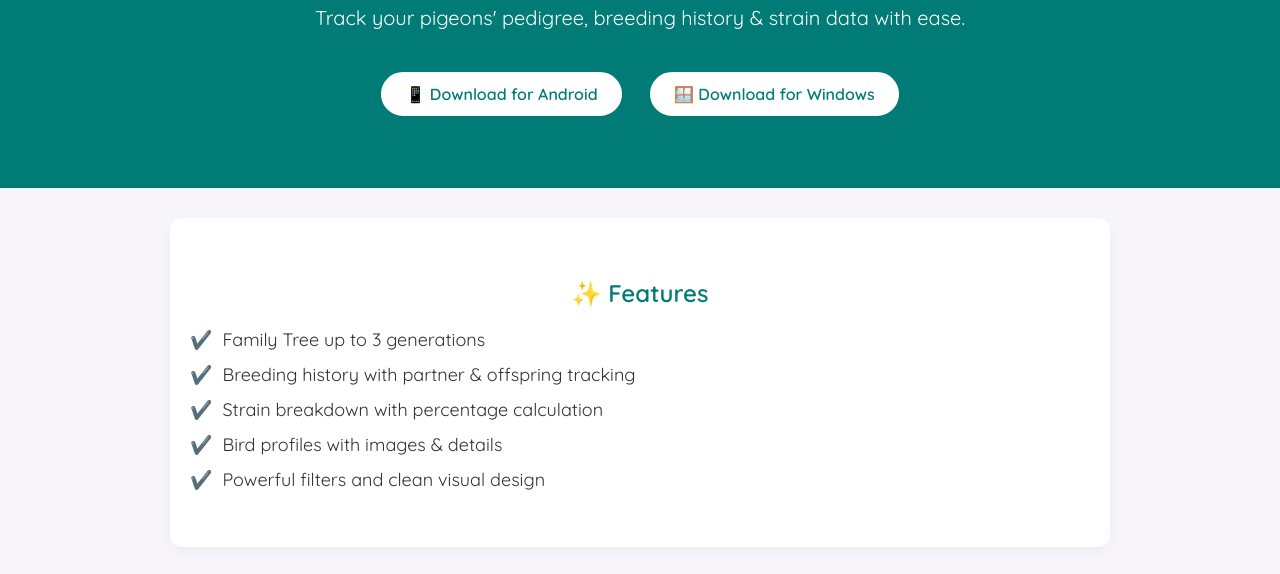
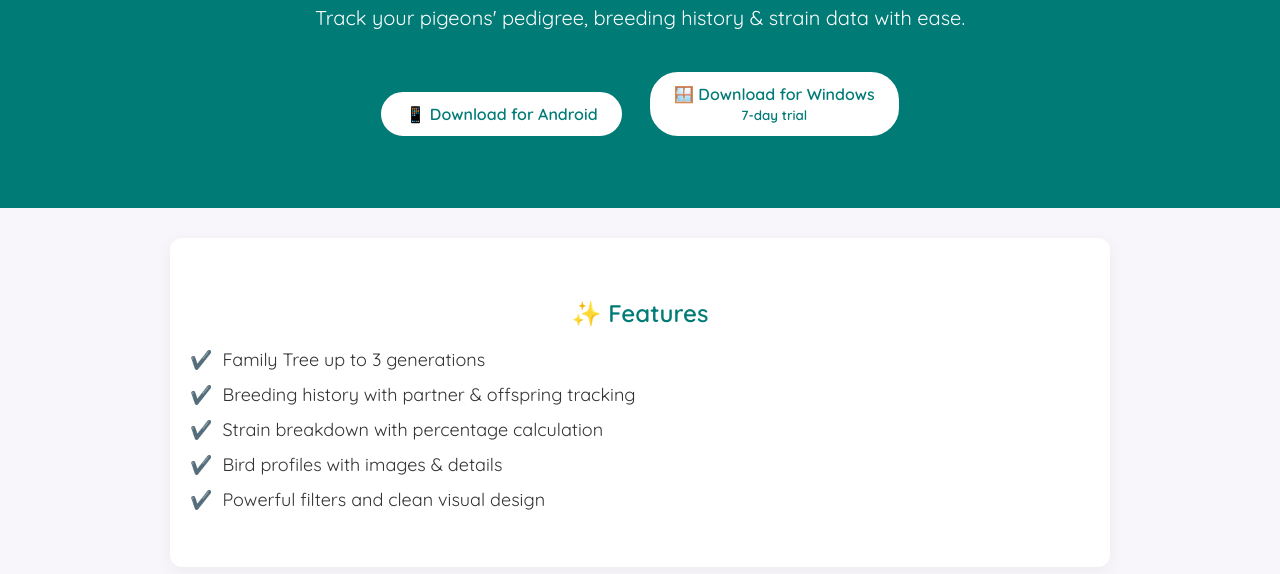
Before and after one commit to GAWdessey/PediPigeon, a plain HTML site: page index.html in a window 1280 px wide. Shown: the part 156-730 px from the top of the page. Drawn offline with Linux system fonts and the light colour scheme.

Commit message:
Update index.html
updating the windows download for github

```diff
--- a/index.html
+++ b/index.html
@@ -128,7 +128,9 @@
     <p>Track your pigeons' pedigree, breeding history & strain data with ease.</p>
     <div class="buttons">
       <a href="https://drive.google.com/uc?export=download&id=17-r-jjqmw5odBpKza8SXaXIDnAVCa7hc">📱 Download for Android</a>
-      <a href="https://drive.google.com/uc?export=download&id=1rxOaAUKnwSbZlE9H-ZzCjbMygXt6Y4wv">🪟 Download for Windows</a>
+      <a href="https://github.com/GAWdessey/PediPigeon/releases/download/v1.0-trial/PedipigeonTrialSetup.exe" target="_blank">
+  🪟 Download for Windows<br><small>7-day trial</small>
+</a>
     </div>
   </div>
 
```
